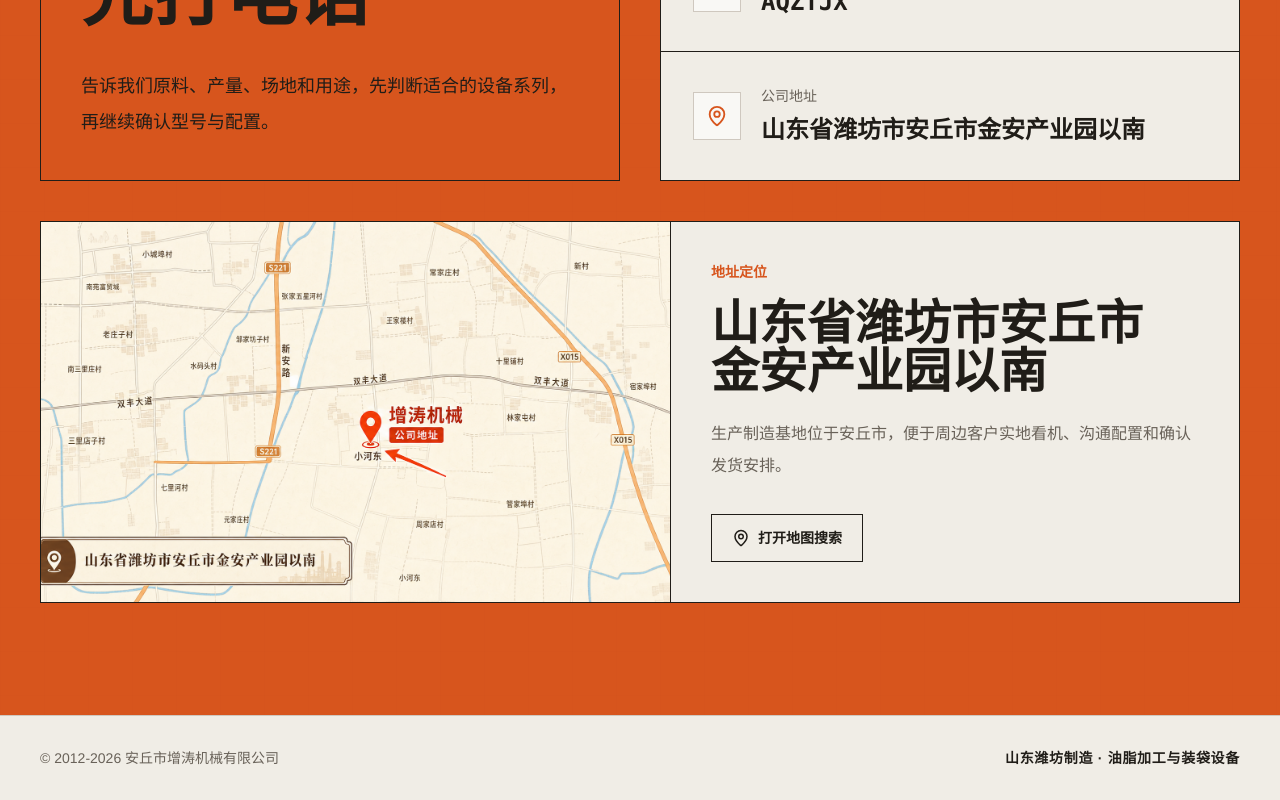
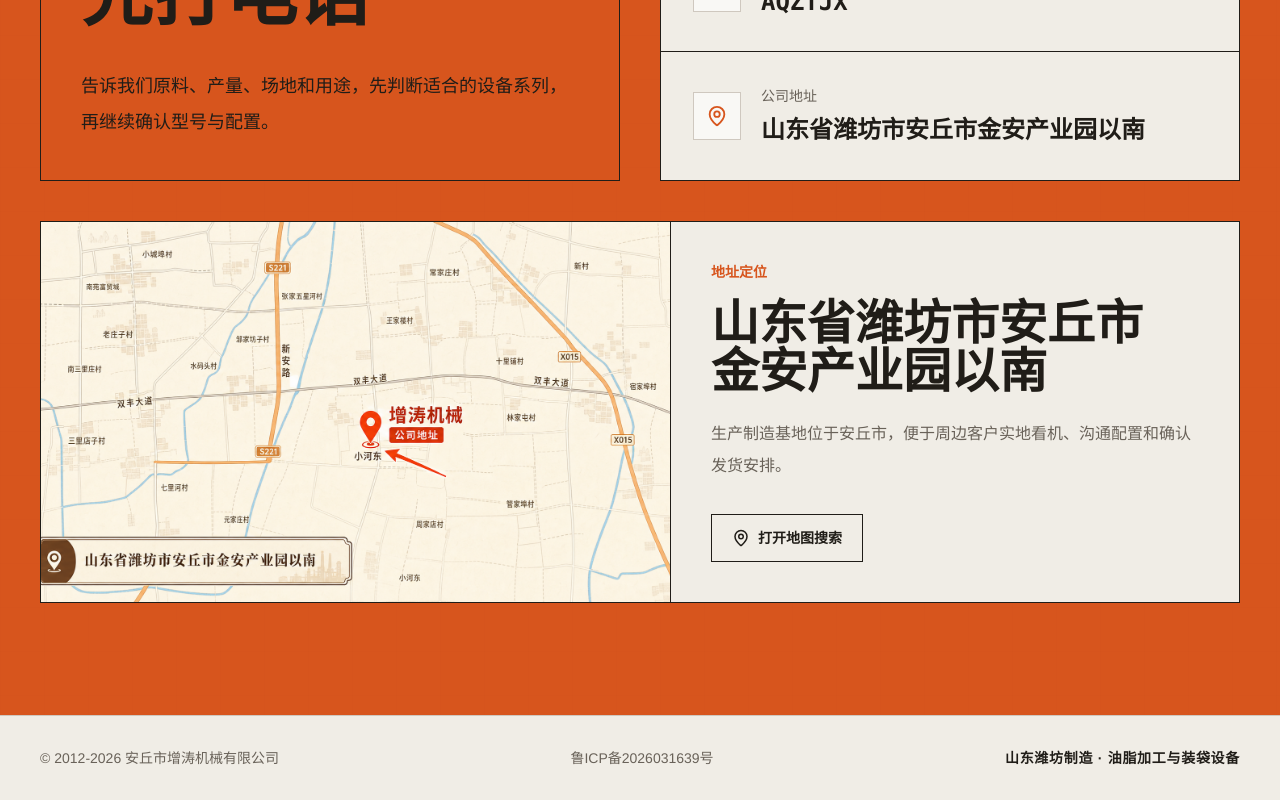
Before and after one commit to Ceceemm/WEB, a React (Vite) app in the folder app/: page / in a window 1280 px wide. Shown: the part 8870-9670 px from the top of the page. Built offline with nearby package versions, Linux system fonts and the light colour scheme; a web font is replaced by a local one.

Commit message:
Update official domain and ICP footer

```diff
--- a/app/index.html
+++ b/app/index.html
@@ -6,12 +6,13 @@
     <title>安丘市增涛机械有限公司 — 油脂加工 · 饲料生产 · 农田装备</title>
     <meta name="description" content="安丘市增涛机械有限公司成立于2012年，坐落于山东省潍坊市，主营螺旋榨油机、液压榨油机、饲料机械、煤炭装袋机等设备，集研发、生产、销售于一体。" />
     <meta name="keywords" content="榨油机,螺旋榨油机,液压榨油机,饲料机械,煤炭装袋机,安丘增涛机械,安丘机械,潍坊机械" />
+    <link rel="canonical" href="http://aqztjx.top/" />
 
     <!-- Open Graph -->
     <meta property="og:type" content="website" />
     <meta property="og:title" content="安丘市增涛机械有限公司" />
     <meta property="og:description" content="油脂加工 · 饲料生产 · 农田装备 — 十年制造经验，品质可靠" />
-    <meta property="og:url" content="https://1635295b347048aaa272120c5fc7145f.app.codebuddy.work" />
+    <meta property="og:url" content="http://aqztjx.top/" />
     <meta property="og:site_name" content="安丘增涛机械" />
     <meta property="og:locale" content="zh_CN" />
 
@@ -31,6 +32,7 @@
       "@context": "https://schema.org",
       "@type": "Organization",
       "name": "安丘市增涛机械有限公司",
+      "url": "http://aqztjx.top/",
       "description": "集研发、生产、销售于一体的机械设备制造商，主营油脂加工、饲料生产、农田装备",
       "foundingDate": "2012",
       "address": {
--- a/app/src/components/layout/Footer.tsx
+++ b/app/src/components/layout/Footer.tsx
@@ -8,6 +8,14 @@ export function Footer() {
         <p className="text-forge-warm-muted text-sm">
           &copy; {FOUNDING_YEAR}-{currentYear} 安丘市增涛机械有限公司
         </p>
+        <a
+          className="text-forge-warm-muted text-sm hover:text-forge-orange transition-colors"
+          href="https://beian.miit.gov.cn/"
+          target="_blank"
+          rel="noreferrer"
+        >
+          鲁ICP备2026031639号
+        </a>
         <p className="text-forge-warm-text text-sm font-semibold tracking-wider">
           山东潍坊制造 · 油脂加工与装袋设备
         </p>
```
